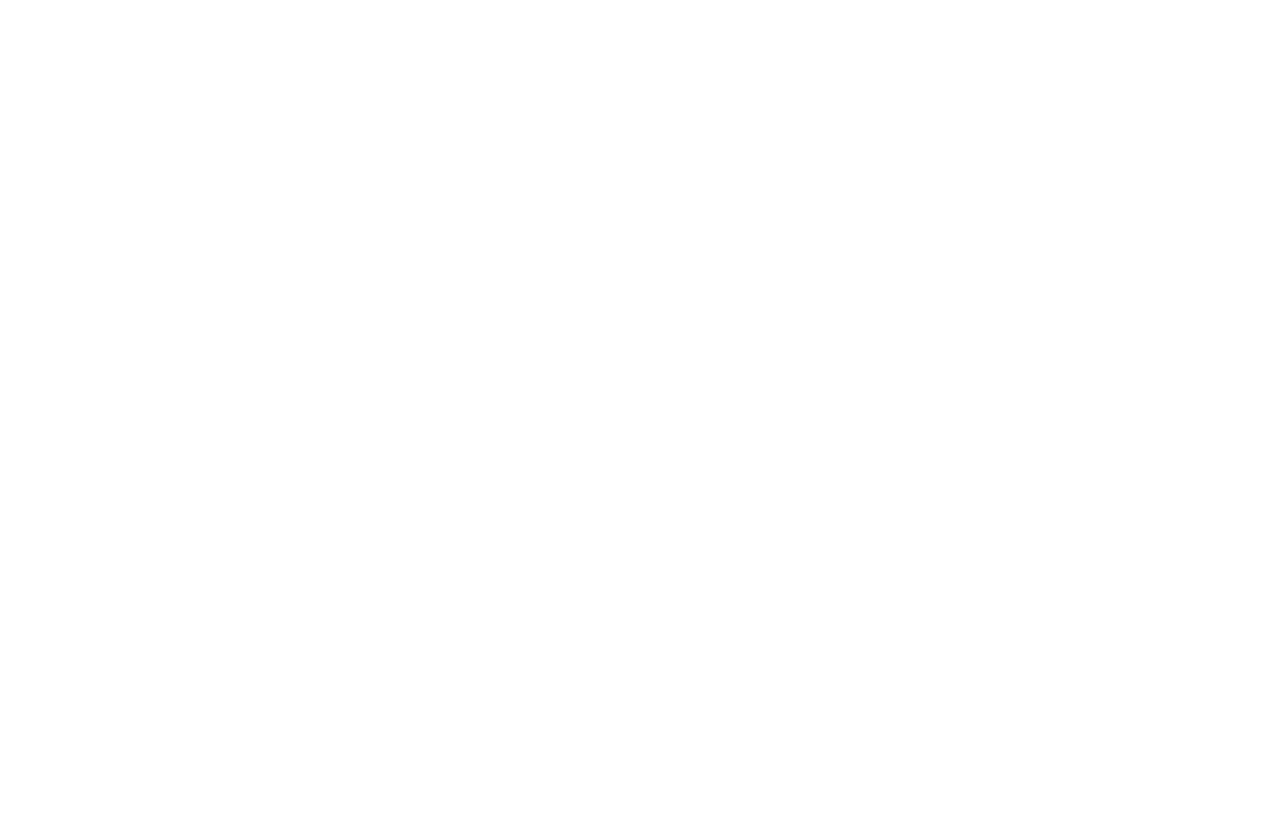
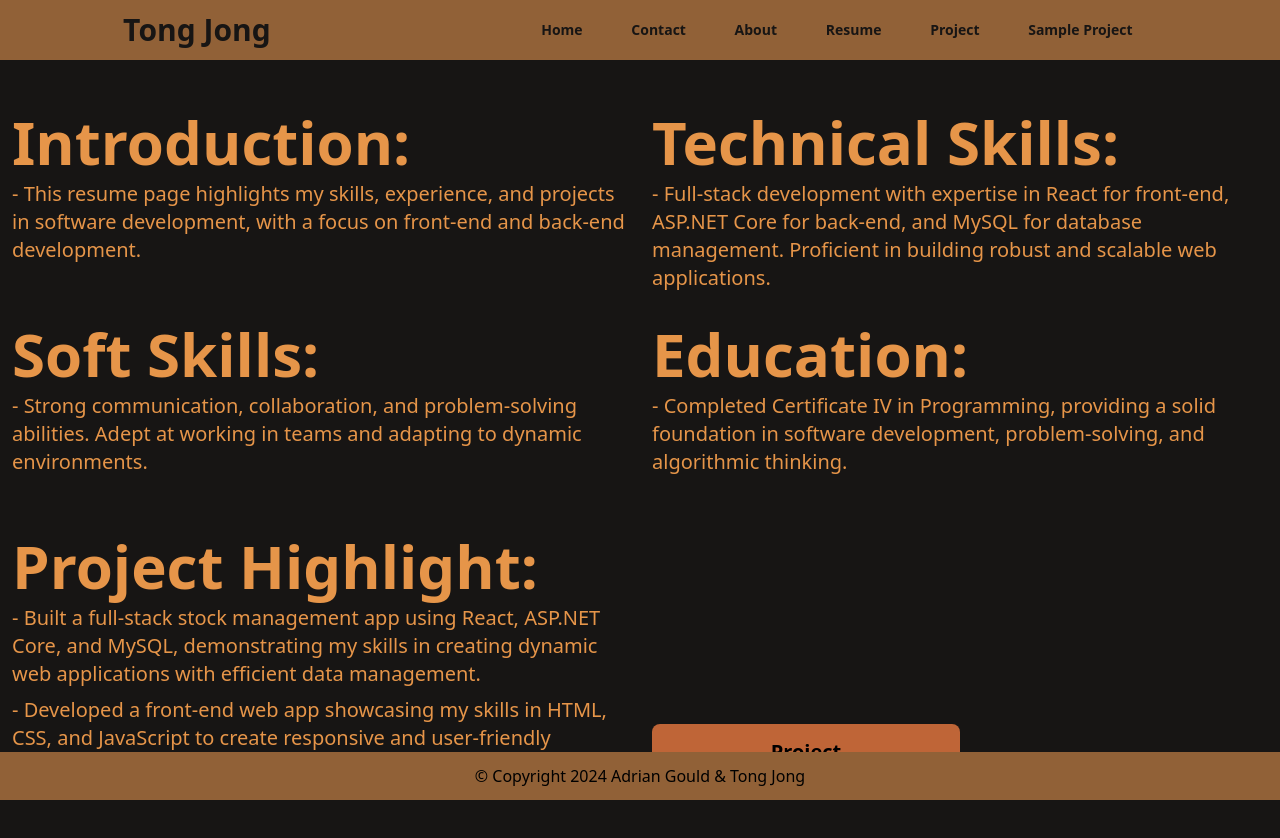
Before and after one commit to tongjong/C4Prog-WT-PROJ, a plain HTML site: page resume.html in a window 1280 px wide. Before the commit the page ends 800 px from the top, so only its background shows below. Drawn offline with Linux system fonts and the light colour scheme.

Commit message:
feat(resume_page): Add html and css

```diff
--- a/resume.html
+++ b/resume.html
@@ -0,0 +1,55 @@
+<!DOCTYPE html>
+<html lang="en">
+<head>
+    <meta charset="UTF-8">
+    <meta name="viewport" content="width=device-width, initial-scale=1.0">
+    <meta http-equiv="X-UA-Compatible" content="ie=edge">
+    <title>Resume</title>
+    <link href="assets/css/output.css" rel="stylesheet">
+</head>
+<body class="relative bg-ebony">
+    <header class="header">
+        <h1 class="hidden md:block header-title">Tong Jong</h1>
+        <img class="header-image md:hidden" src="./assets/img/hamburger-menu.png" alt="hamburger menu icon">
+        <nav class="hidden md:block header-nav">
+            <ul class="header-nav-items">
+                <li><a class="hover:text-tigerOrange" href="index.html">Home</a></li>
+                <li><a class="hover:text-tigerOrange" href="contact.html">Contact</a></li>
+                <li><a class="hover:text-tigerOrange" href="about.html">About</a></li>
+                <li><a class="hover:text-tigerOrange" href="#">Resume</a></li>
+                <li><a class="hover:text-tigerOrange" href="projects.html">Project</a></li>
+                <li><a class="hover:text-tigerOrange" href="myWork.html">Sample Project</a></li>
+            </ul>
+        </nav>
+    </header>
+    <main class="pt-28 pb-20 px-3 text-tigerOrange flex flex-col space-y-8 md:grid md:grid-rows-2 md:grid-cols-2 md:gap-x-6
+                md:gap-y-8 md:space-y-0">
+        <section>
+            <h1 class="main-h1 mb-2">Introduction:</h1>
+            <p class="text-xl">- This resume page highlights my skills, experience, and projects in software development, with a focus on front-end and back-end development.</p>
+        </section>
+        <section>
+            <h1 class="main-h1 mb-2">Technical Skills:</h1>
+            <p class="text-xl">- Full-stack development with expertise in React for front-end, ASP.NET Core for back-end, and MySQL for database management.
+                Proficient in building robust and scalable web applications.</p>
+        </section>
+        <section>
+            <h1 class="main-h1 mb-2">Soft Skills:</h1>
+            <p class="text-xl">- Strong communication, collaboration, and problem-solving abilities. Adept at working in teams and adapting to dynamic environments.</p>
+        </section>
+        <section>
+            <h1 class="main-h1 mb-2">Education:</h1>
+            <p class="text-xl">- Completed Certificate IV in Programming, providing a solid foundation in software development, problem-solving, and algorithmic thinking.</p>
+        </section>
+        <section class="text-xl">
+            <h1 class="main-h1 mb-2">Project Highlight:</h1>
+            <p class="mb-2">- Built a full-stack stock management app using React, ASP.NET Core, and MySQL, demonstrating my skills in creating dynamic web applications with efficient data management.</p>
+            <p>- Developed a front-end web app showcasing my skills in HTML, CSS, and JavaScript to create responsive and user-friendly interfaces.</p>
+        </section>
+        <Button class="btn text-xl md:h-14 md:self-end"><a href="projects.html">Project</a></Button>
+    </main>
+    <footer class="footer">
+        <p><a class="hover:text-tigerOrange" href="">&copy;</a> Copyright 2024 Adrian Gould & Tong Jong</p>
+    </footer>
+</body>
+</html>
```
Also changed, not shown: assets/css/output.css.
